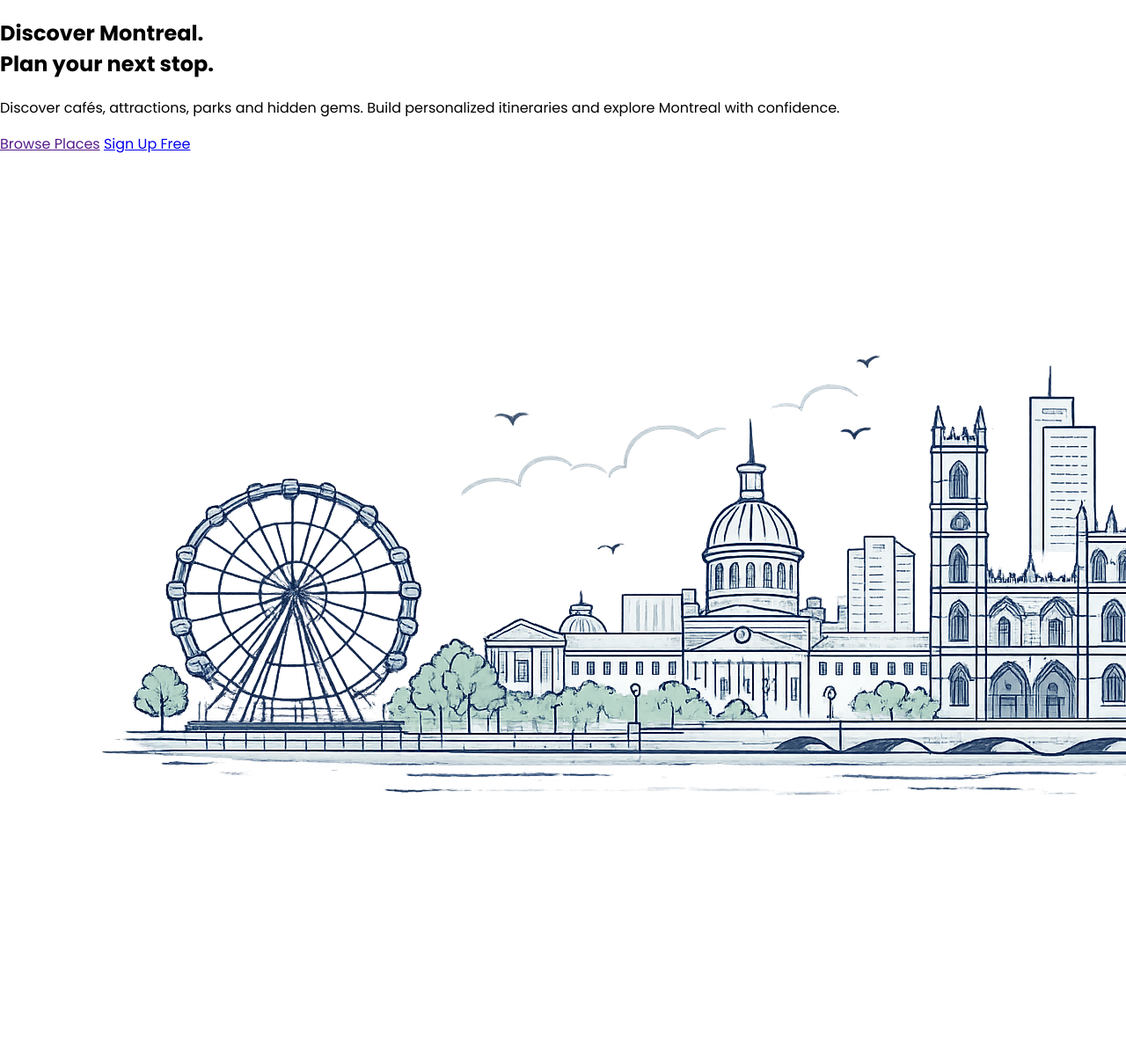
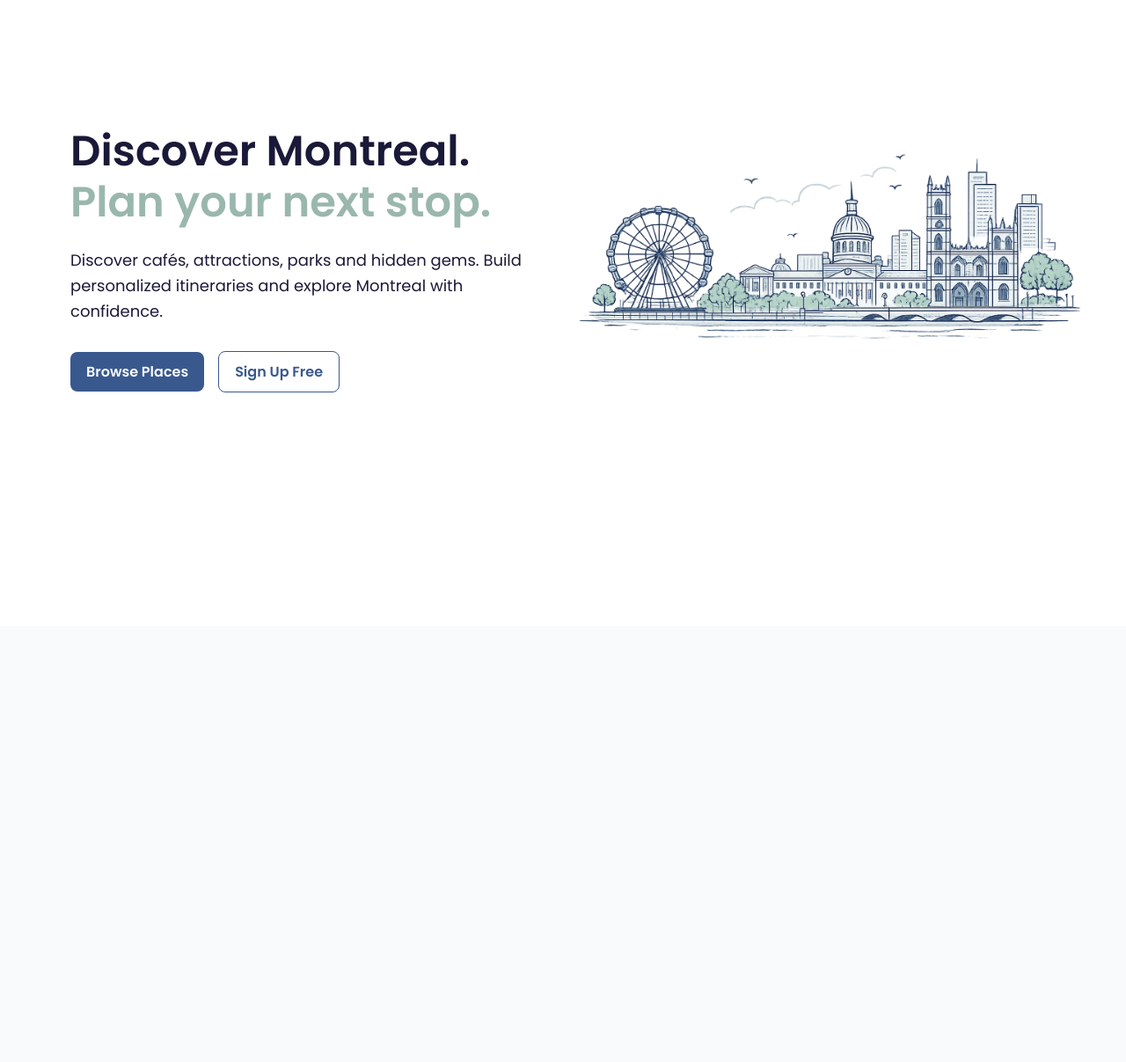
Before and after one commit to saiabbirame/582-32W-VA, a Flask app: page / in a window 1280 px wide; the page is wider, and only the part inside the window is pictured. Shown: the part 88-1295 px from the top of that part at 88% size. After the commit the page ends 534 px from the top of that part, so only its background shows below. Run offline with Flask 3, Linux system fonts and the light colour scheme; some libraries are stand-ins or nearby versions.

Commit message:
Style homepage hero section

```diff
--- a/code/static/css/style.css
+++ b/code/static/css/style.css
@@ -3,6 +3,7 @@ body{
     font-family: "Poppins", sans-serif;
 }
 
+/* NAVIGATION */
 .navbar{
     height: 88px;
     padding: 0 48px;
@@ -106,6 +107,88 @@ body{
     transition: 0.3s ease;
 }
 
+/* HOMEPAGE */
+.hero{
+    display: flex;
+    align-items: center;
+    justify-content: space-between;
+    padding: 80px;
+    gap: 48px;
+}
+
+.hero-text{
+    width: 50%;
+}
+
+.hero-text h1{
+    margin: 0 0 24px;
+    color: #1B1938;
+    font-size: 48px;
+    font-weight: 600;
+    line-height: 1.2;
+}
+
+.hero-text h1 span{
+    color: #9AB7AE;
+}
+
+.hero-text p{
+    margin: 0 0 30px;
+    color: #1B1938;
+    font-size: 18px;
+    line-height: 1.6;
+}
+
+.hero-buttons{
+    display: flex;
+    align-items: center;
+    gap: 16px;
+}
+
+.hero-buttons a{
+    font-size: 16px;
+    font-weight: 600;
+    text-decoration: none;
+    transition: 0.3s ease;
+}
+
+.primary-button{
+    border-radius: 8px;
+    padding: 10px 18px;
+    background-color: #39588E;
+    color: #F8FAFC;
+}
+
+.primary-button:hover{
+    background-color: #1B1938;
+}
+
+.secondary-button{
+    border: 1px solid #39588E;
+    border-radius: 8px;
+    padding: 10px 18px;
+    color: #39588E;
+}
+
+.secondary-button:hover{
+    background-color: #1B1938;
+    border: 1px solid #1B1938;
+    color: #F8FAFC;
+}
+
+.hero-image{
+    width: 50%;
+    display: flex;
+    justify-content: center;
+}
+
+.hero-image img{
+    width: 120%;
+    height: auto;
+    display: block;
+}
+
+/* RESPONSIVE DESIGN */
 @media (max-width: 768px){
     .navbar{
         height: auto;
```
